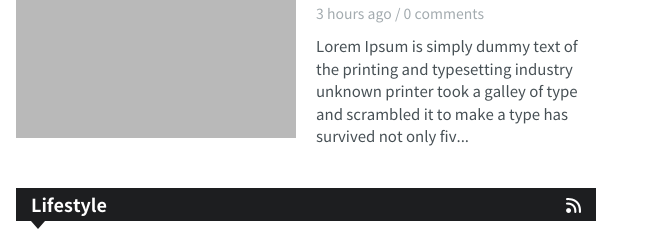
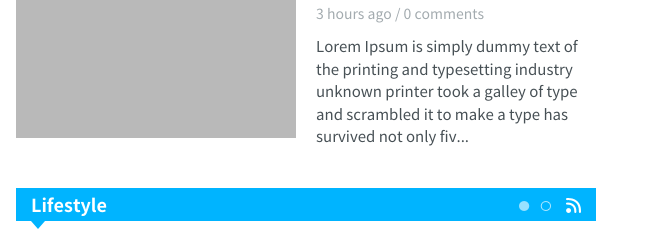
Before and after one commit to choiyunmi-ui/work, a plain HTML site: page 210823_study/html/main.html in a window 1280 px wide. Shown: the part 874-1123 px from the top of the page, 635-1280 px from the left. Drawn offline with Linux system fonts and the light colour scheme.

Commit message:
Add files via upload

```diff
--- a/210823_study/css/common.css
+++ b/210823_study/css/common.css
@@ -158,7 +158,7 @@ input {
 
 /*slider*/
 .prmt_slider .slick-dots:after{display:block;clear:both;content:'';}
-.prmt_slider .slick-dots{position:absolute;right:35px;top:13px}
+.prmt_slider .slick-dots{position:absolute;right:35px;top:-20px}
 .prmt_slider .slick-dots li{float:left;margin-right:10px;width:11px;height:12px;background:url(../img/main/pagenation_on.png) no-repeat}
 .prmt_slider .slick-dots li{float:left;margin-right:10px;background:url(../img/main/pagenation_off.png) no-repeat}
 .prmt_slider .slick-dots li.slick-active{background:url(../img/main/pagenation_on.png) no-repeat}
--- a/210823_study/css/main.css
+++ b/210823_study/css/main.css
@@ -126,8 +126,8 @@
 .cont_wrap .post_cont .post_cmt .date{display:inline-block;margin-top:13px;color:#a3abaf;font-size:14px}
 .cont_wrap .post_cont .post_cmt .dsc{margin-top:11px;color:#475055;font-size:15px;color:#475055}
 .cont_wrap .lifestyle{margin-top:40px}
-.cont_wrap .lifestyle .day_cont .section_tit{position:relative;background:#00b4ff}
-.cont_wrap .lifestyle .day_cont .section_tit:before{border-top-color:#00b4ff}
+.cont_wrap .lifestyle .section_tit{position:relative;background:#00b4ff}
+.cont_wrap .lifestyle .section_tit:before{border-top-color:#00b4ff}
 
 
 .cont_wrap .post_cont .carousel{margin-top:40px}
```
